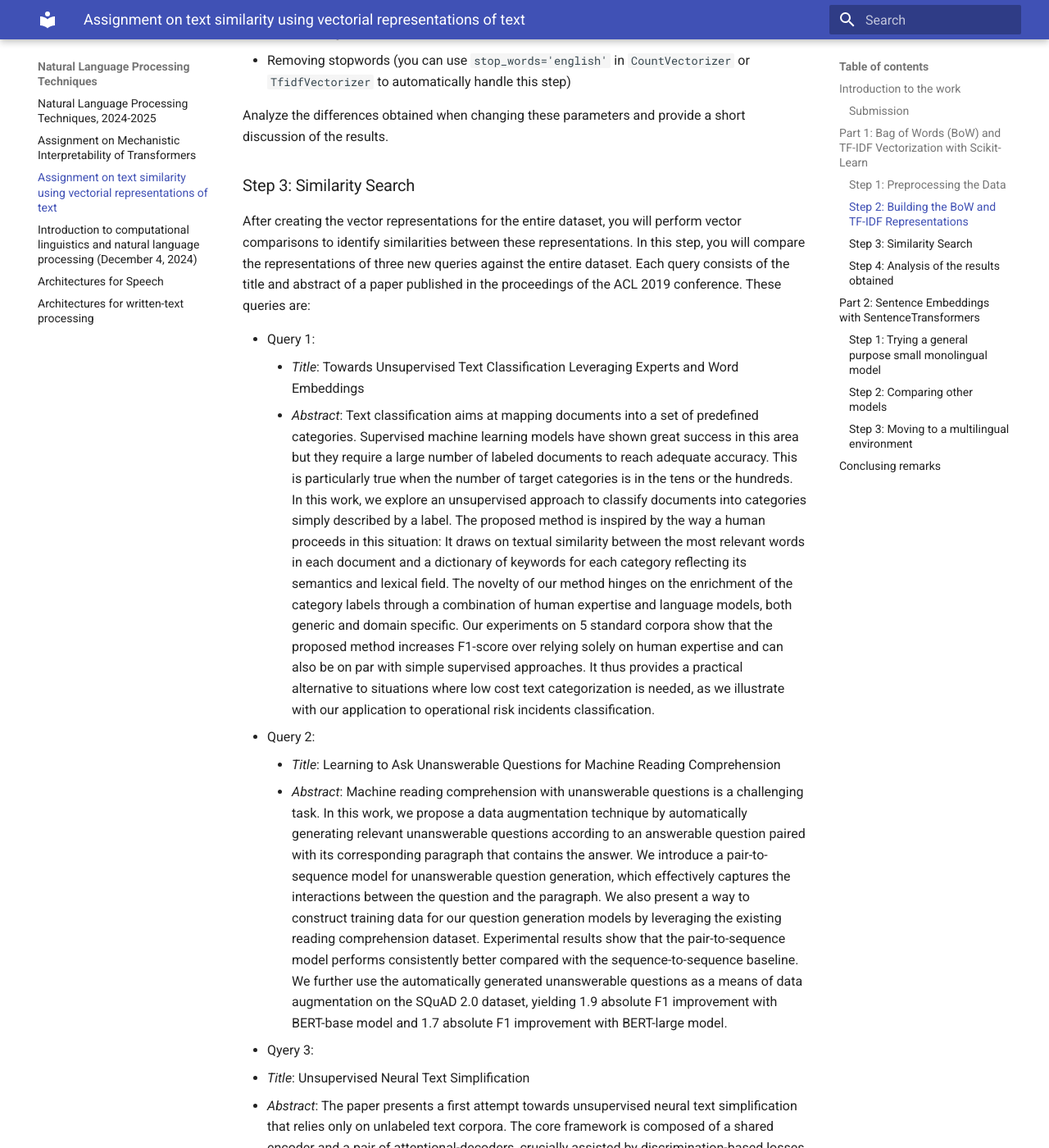
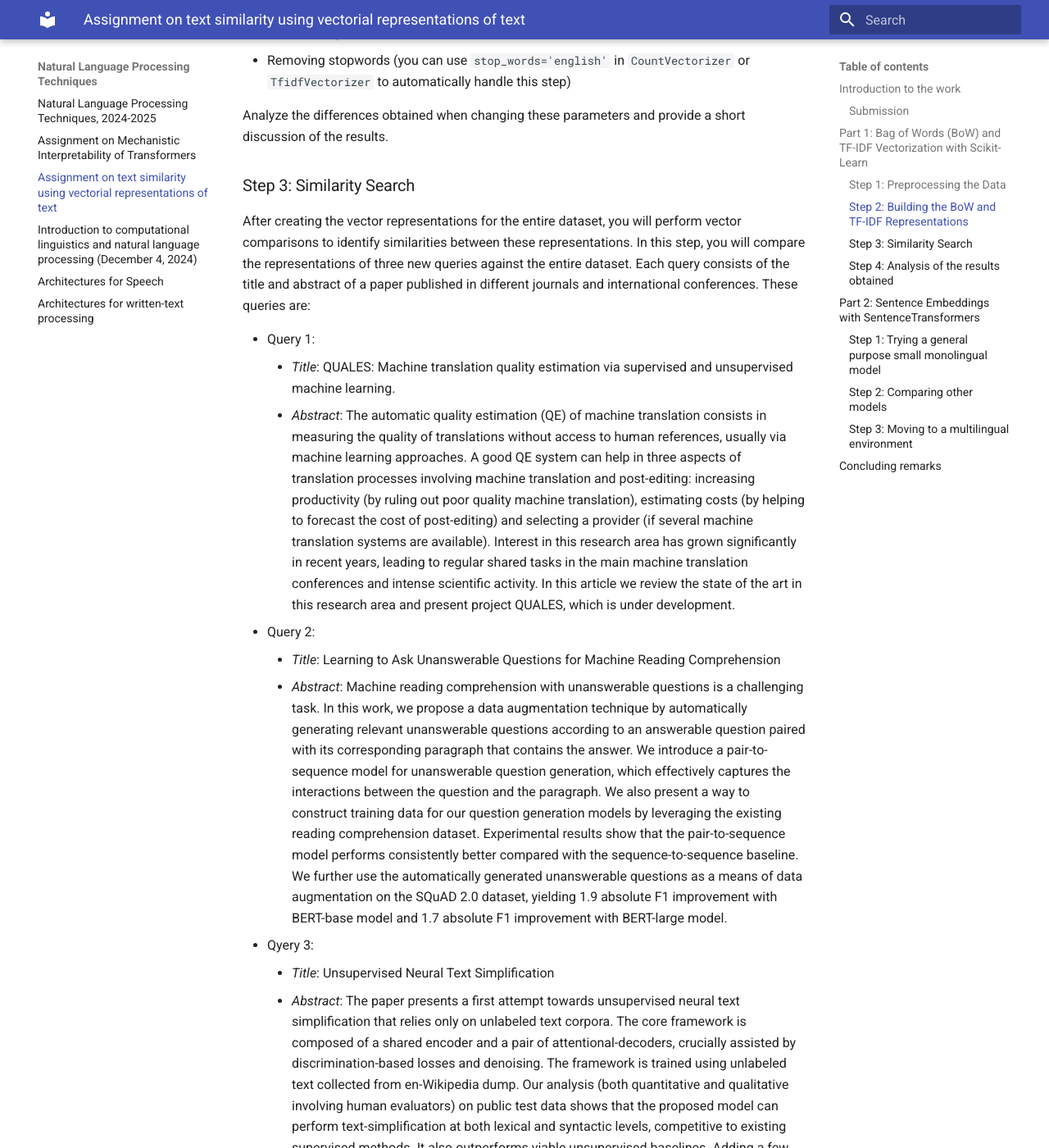
Before and after one commit to jaspock/tpln2425, an MkDocs documentation site: the page built from docs/assignment-searchinvectorialspace.md, in a window 1280 px wide and 1400 px high, scrolled down 2956 px. Shown: the whole window at 82% size. Built offline with MkDocs 1.6.1 and Material for MkDocs 9.7.7, drawn with Linux system fonts in a browser that asks for light colours; some of the changed text lies outside the part shown.

Commit message:
Adding colab link

```diff
--- a/docs/assignment-searchinvectorialspace.md
+++ b/docs/assignment-searchinvectorialspace.md
@@ -18,7 +18,7 @@
  1. Evaluate two word-based methods for generating sparse vector representations of text: bag-of-words and TF-IDF-weighted word vectors.
  2. Use pre-trained embedding models to generate dense representations of the same text fragments.
 
-This assignment will be completed in pairs. To make your work more manageable, a CoLab notebook has been provided. It includes the basic structure of the tasks, along with code snippets to help you complete the assignment. You will use this CoLab notebook to:
+This assignment will be completed in pairs. To make your work more manageable, a [CoLab notebook](https://colab.research.google.com/drive/18JEqt15fu-am84cz7hpkCCGXC-KUOoEc?usp=sharing) has been provided. It includes the basic structure of the tasks, along with code snippets to help you complete the assignment. You will use this CoLab notebook to:
 
  * Complete the required tasks.
  * Describe the results you obtain.
@@ -65,17 +65,17 @@
 
 ### Step 3: Similarity Search
 
-After creating the vector representations for the entire dataset, you will perform vector comparisons to identify similarities between these representations. In this step, you will compare the representations of three new queries against the entire dataset. Each query consists of the title and abstract of a paper published in the proceedings of the ACL 2019 conference. These queries are:
+After creating the vector representations for the entire dataset, you will perform vector comparisons to identify similarities between these representations. In this step, you will compare the representations of three new queries against the entire dataset. Each query consists of the title and abstract of a paper published in different journals and international conferences. These queries are:
 
 * Query 1:
-    * *Title*: Towards Unsupervised Text Classification Leveraging Experts and Word Embeddings
-    * *Abstract*: Text classification aims at mapping documents into a set of predefined categories. Supervised machine learning models have shown great success in this area but they require a large number of labeled documents to reach adequate accuracy. This is particularly true when the number of target categories is in the tens or the hundreds. In this work, we explore an unsupervised approach to classify documents into categories simply described by a label. The proposed method is inspired by the way a human proceeds in this situation: It draws on textual similarity between the most relevant words in each document and a dictionary of keywords for each category reflecting its semantics and lexical field. The novelty of our method hinges on the enrichment of the category labels through a combination of human expertise and language models, both generic and domain specific. Our experiments on 5 standard corpora show that the proposed method increases F1-score over relying solely on human expertise and can also be on par with simple supervised approaches. It thus provides a practical alternative to situations where low cost text categorization is needed, as we illustrate with our application to operational risk incidents classification.
+    * *Title*: QUALES: Machine translation quality estimation via supervised and unsupervised machine learning.
+    * *Abstract*: The automatic quality estimation (QE) of machine translation consists in measuring the quality of translations without access to human references, usually via machine learning approaches. A good QE system can help in three aspects of translation processes involving machine translation and post-editing: increasing productivity (by ruling out poor quality machine translation), estimating costs (by helping to forecast the cost of post-editing) and selecting a provider (if several machine translation systems are available). Interest in this research area has grown significantly in recent years, leading to regular shared tasks in the main machine translation conferences and intense scientific activity. In this article we review the state of the art in this research area and present project QUALES, which is under development.
 * Query 2:
     * *Title*: Learning to Ask Unanswerable Questions for Machine Reading Comprehension
     * *Abstract*: Machine reading comprehension with unanswerable questions is a challenging task. In this work, we propose a data augmentation technique by automatically generating relevant unanswerable questions according to an answerable question paired with its corresponding paragraph that contains the answer. We introduce a pair-to-sequence model for unanswerable question generation, which effectively captures the interactions between the question and the paragraph. We also present a way to construct training data for our question generation models by leveraging the existing reading comprehension dataset. Experimental results show that the pair-to-sequence model performs consistently better compared with the sequence-to-sequence baseline. We further use the automatically generated unanswerable questions as a means of data augmentation on the SQuAD 2.0 dataset, yielding 1.9 absolute F1 improvement with BERT-base model and 1.7 absolute F1 improvement with BERT-large model.
 * Qyery 3:
-   * *Title*: Unsupervised Neural Text Simplification
-   * *Abstract*: The paper presents a first attempt towards unsupervised neural text simplification that relies only on unlabeled text corpora. The core framework is composed of a shared encoder and a pair of attentional-decoders, crucially assisted by discrimination-based losses and denoising. The framework is trained using unlabeled text collected from en-Wikipedia dump. Our analysis (both quantitative and qualitative involving human evaluators) on public test data shows that the proposed model can perform text-simplification at both lexical and syntactic levels, competitive to existing supervised methods. It also outperforms viable unsupervised baselines. Adding a few labeled pairs helps improve the performance further.
+    * *Title*: Unsupervised Neural Text Simplification
+    * *Abstract*: The paper presents a first attempt towards unsupervised neural text simplification that relies only on unlabeled text corpora. The core framework is composed of a shared encoder and a pair of attentional-decoders, crucially assisted by discrimination-based losses and denoising. The framework is trained using unlabeled text collected from en-Wikipedia dump. Our analysis (both quantitative and qualitative involving human evaluators) on public test data shows that the proposed model can perform text-simplification at both lexical and syntactic levels, competitive to existing supervised methods. It also outperforms viable unsupervised baselines. Adding a few labeled pairs helps improve the performance further.
 
 To do so, you will have to use the method `transform` of the vectorization object used to produce the vectors of the original dataset. The difference between the `fit_transform` and `transform` methods is that the first learns the vocabulary from the dataset and then produces the vectorized representations of the text fragments, while the second one uses the vocabulary already learned to produce the represenation for new text fragments.
 
@@ -88,7 +88,7 @@
 
 ### Step 4: Analysis of the results obtained
 
-Spend some time anlysing the results obtained with the two techniques and with the different parameters you modified. Add some discussion on your conclusions in the notebook.
+Spend some time anlysing the results obtained with the two techniques and with the different parameters you modified. Describe your impression about the relation between the papers in the query and those found with the different approaches. You can also comment on how informative or easy to interpret are the scores Add some discussion on your conclusions in the notebook.
 
 ## Part 2: Sentence Embeddings with SentenceTransformers
 
@@ -108,7 +108,7 @@
 
 ### Step 1: Trying a general purpose small monolingual model
 
-We will first try a small model that allows to build semantic embeddings for English: the model `all-MiniLM-L6-v2`. You have a nice example on how to obtain the *n*-top matches for a query search in a collection of embeddings using the cosine similarity at: [https://www.sbert.net/examples/applications/semantic-search/README.html].
+We will first try a small model that allows to build semantic embeddings for English: the model `all-MiniLM-L6-v2`. You have a nice example on how to obtain the *n*-top matches for a query search in a collection of embeddings using the cosine similarity at: [https://www.sbert.net/examples/applications/semantic-search/README.html](https://www.sbert.net/examples/applications/semantic-search/README.htm).
 
 Note that in this case you will not need to specify any data preprocessing details. The pre-trained model already includes a sub-word tokenizer and takes care of this. Given that these components are trained, changing, for example, capitals, or removing words, could affect negatively to the performance of the model and the quality of the resulting embeddings.
 
@@ -124,6 +124,6 @@
 
 Finally, you will explore the use of cross-lingual embedding models. The `SentenceTransformers` library provides a few pre-trained models of this type that enable the comparison of embeddings obtained from text fragments in different languages. You can try, for example, the model `distiluse-base-multilingual-cased-v1`. In order to be able to test the performance of these cross-lingual model, a new dataset has been created with the exact same format as the first one, but with papers extracted from the SEPLN journal. This journal allows papers in Spanish and in English. Try following the same steps you followed before with and search for the same query papers, but now on this bilingual dataset. Compare the results obtained when using a monolingual model and a cross-lingual model to obtain the embeddings. Once more, comment on your observations and the conclusions you are able to draw from them.
 
-## Conclusing remarks
+## Concluding remarks
 
 After this evaluation, you have explored different strategies to obtain vector representations of text. End your notebook with a general overview of the work done and your experience in comparing these models. Try to identify the strengths and the waeknesses of the different methods compared and discuss them.
```
